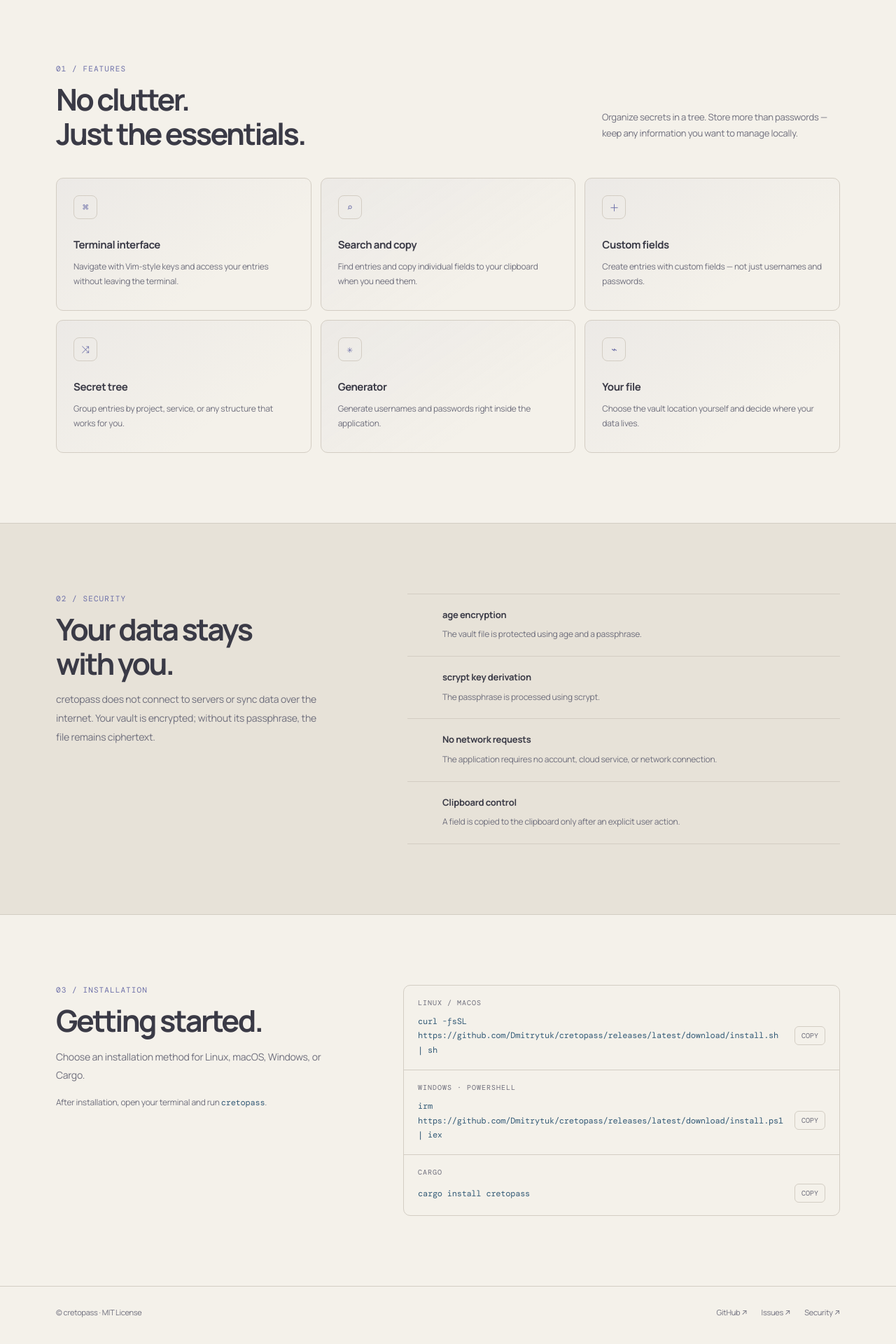
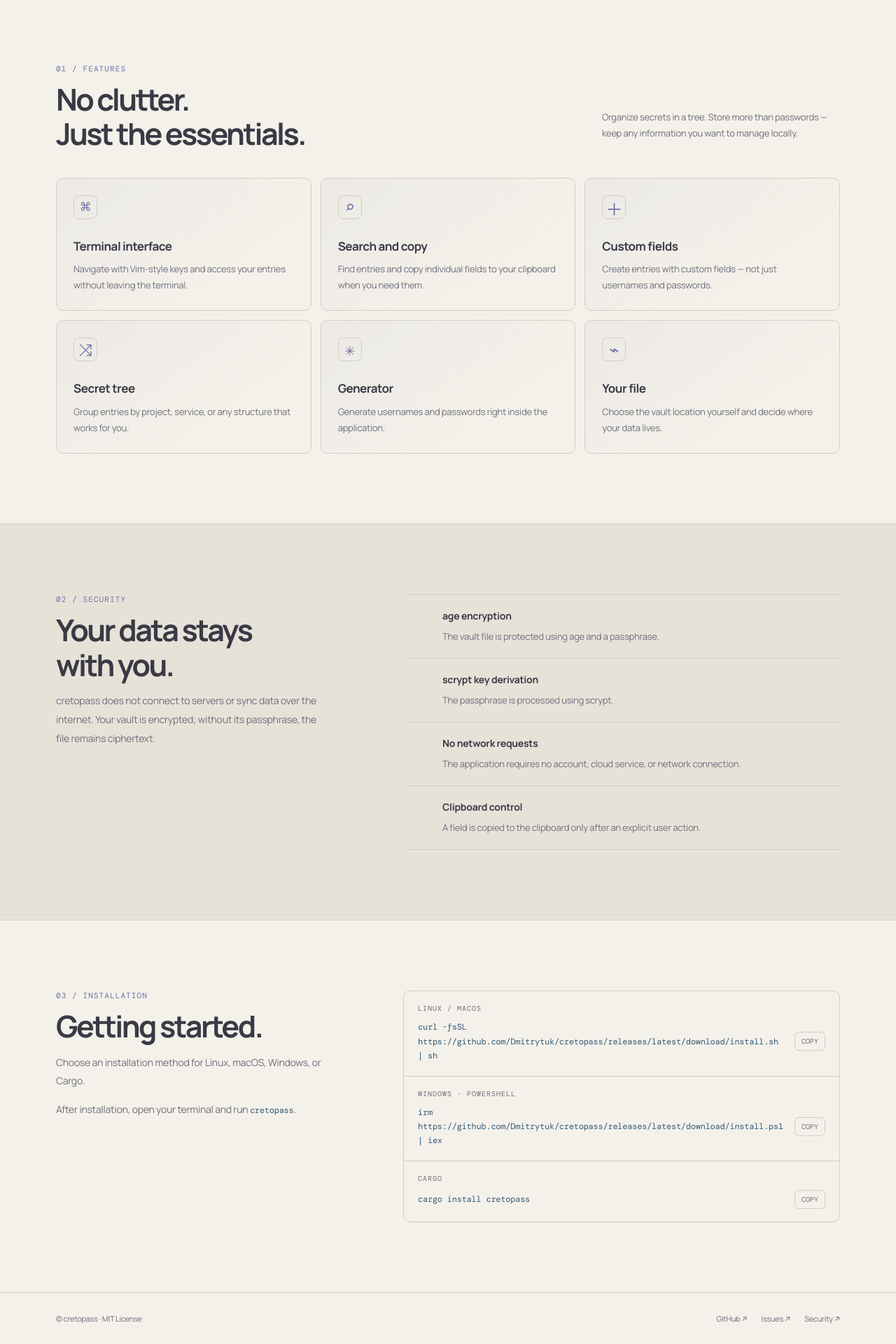
Before and after one commit to Dmitrytuk/cretopass-site, a Jekyll site: the page built from index.html, in a window 1280 px wide. Shown: the part 802-2722 px from the top of the page at 70% size. Built offline with Jekyll 4.4.1, drawn with Linux system fonts in a browser that asks for light colours.

Commit message:
fix: fonts sizes

```diff
--- a/_includes/head.html
+++ b/_includes/head.html
@@ -81,17 +81,17 @@
       border:1px solid var(--line); border-radius:10px; padding:24px; min-height:190px;
       background:linear-gradient(145deg, rgba(108,111,168,.06), transparent 70%);
     }
-    .feature-icon { width:34px; height:34px; border:1px solid #d3cdc3; color:var(--accent); border-radius:8px; display:grid; place-items:center; font:14px var(--mono); margin-bottom:25px; }
-    .feature h3 { margin:0 0 8px; font-size:15px; letter-spacing:-.03em; }
-    .feature p { margin:0; color:var(--muted); font-size:12px; line-height:1.8; }
+    .feature-icon { width:34px; height:34px; border:1px solid #d3cdc3; color:var(--accent); border-radius:8px; display:grid; place-items:center; font:24px var(--mono); margin-bottom:25px; }
+    .feature h3 { margin:0 0 8px; font-size:17px; letter-spacing:-.03em; }
+    .feature p { margin:0; color:var(--muted); font-size:13px; line-height:1.8; }
     .security { background:#e7e2d8; border-top:1px solid #d3cdc3; border-bottom:1px solid #d3cdc3; }
     .security-layout { display:grid; grid-template-columns:.8fr 1.2fr; gap:90px; align-items:start; }
     .security-copy p { color:var(--muted); font-size:14px; line-height:1.9; max-width:390px; }
     .security-list { border-top:1px solid var(--line); }
     .security-row { display:grid; grid-template-columns:34px 1fr; gap:16px; padding:19px 0; border-bottom:1px solid var(--line); }
     .number { color:var(--accent); font:11px var(--mono); padding-top:4px; }
-    .security-row strong { display:block; font-size:13px; margin-bottom:4px; }
-    .security-row span { color:var(--muted); font-size:12px; }
+    .security-row strong { display:block; font-size:14px; margin-bottom:4px; }
+    .security-row span { color:var(--muted); font-size:13px; }
     .install-layout { display:grid; grid-template-columns:.8fr 1.2fr; gap:80px; align-items:start; }
     .install-copy p { color:var(--muted); font-size:14px; line-height:1.9; }
     .code-list { border:1px solid var(--line); border-radius:10px; overflow:hidden; }
--- a/_includes/install.html
+++ b/_includes/install.html
@@ -4,7 +4,7 @@
           <div class="kicker">{{ site.data.content.install.kicker }}</div>
           <h2>{{ site.data.content.install.title }}</h2>
           <p>{{ site.data.content.install.desc }}</p>
-          <p style="font-size:12px">{{ site.data.content.install.note }}</p>
+          <p>{{ site.data.content.install.note }}</p>
         </div>
         <div class="code-list">
           {% for method in site.data.content.install.methods %}
```
